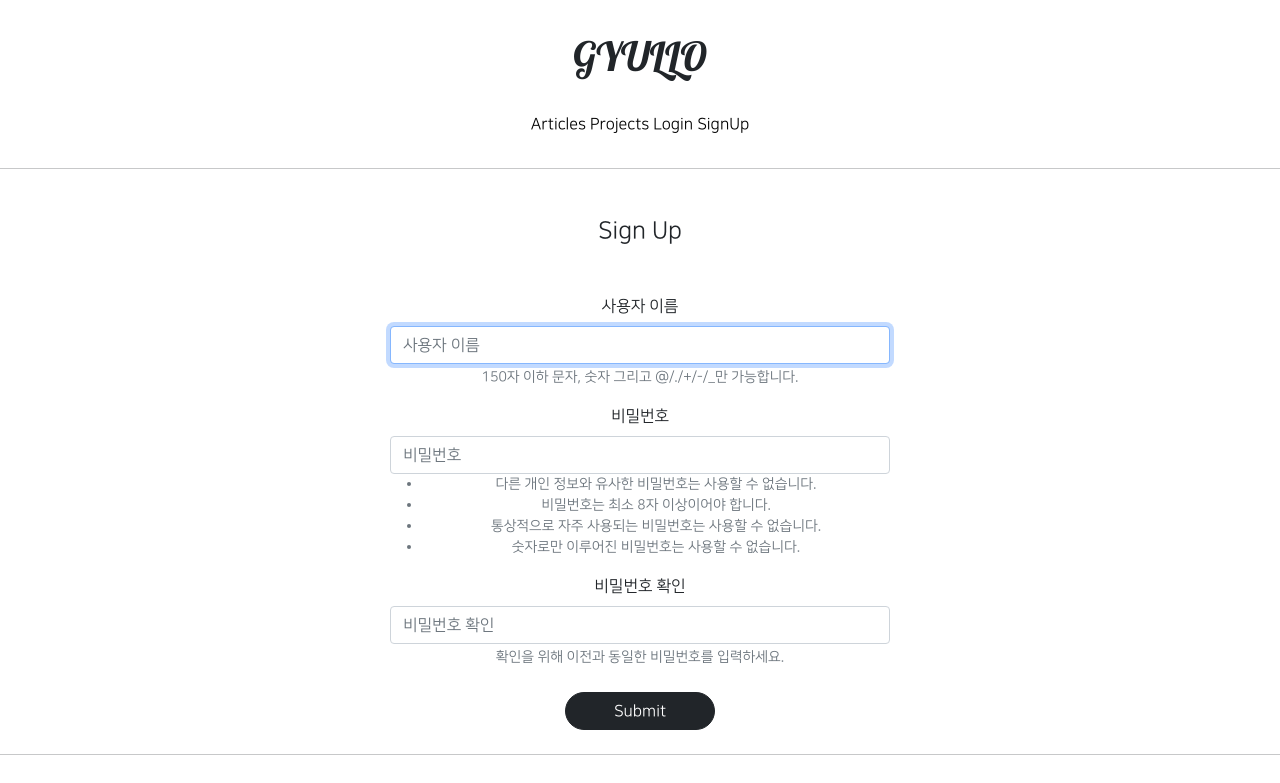
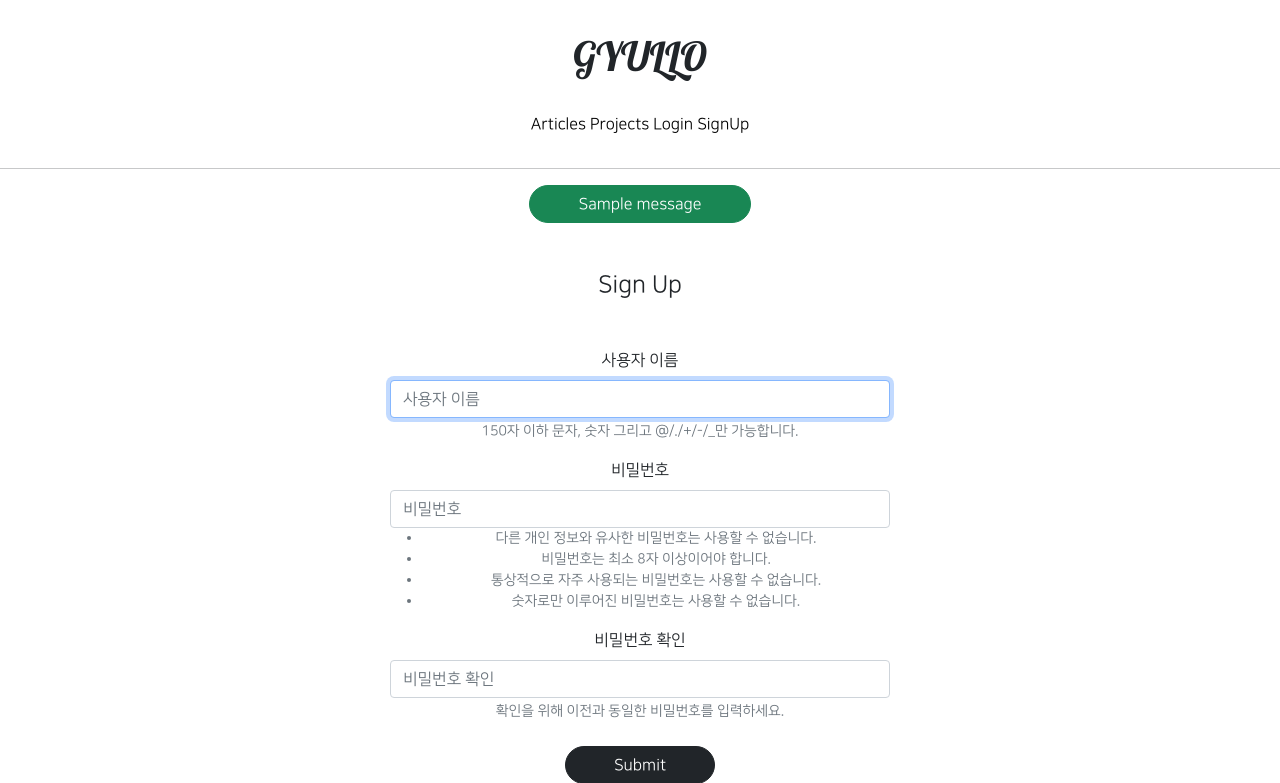
Before and after one commit to gyullo18/gis_1ban_2, a Django app: page /accounts/create/ in a window 1280 px wide. Shown: the top 783 px of the page. Run offline with Django 3.2, Linux system fonts and the light colour scheme; tables that the repository leaves empty hold one stand-in row (values such as "Sample post"); one stand-in notice (Sample message) is shown; parts of the project's set-up code (start-up, migrations or seed data) failed here and were passed over; some libraries are stand-ins or nearby versions.

Commit message:
8/25 1ban project2 2

```diff
--- a/templates/base.html
+++ b/templates/base.html
@@ -8,6 +8,15 @@
 
 <hr>
 
+{# 8/25 어떠한 페이지에 있던간에 메시지를 보게 함 #}
+{% for message in messages %}
+    <div class="text-center">
+        <div class="btn btn-success rounded-pill px-5">
+            {{ message }}
+        </div>
+    </div>
+{% endfor %}
+
 {%  block content %}
 {% endblock %}
 
```
Also changed, not shown: likeapp/views.py (+7 -1 lines).
